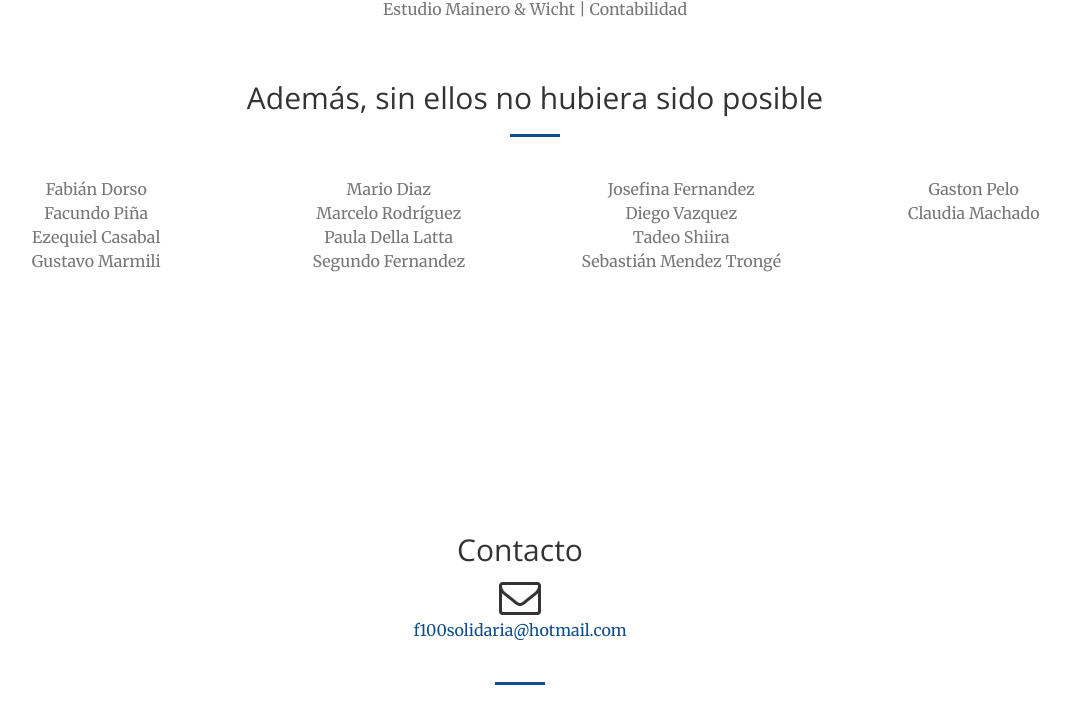
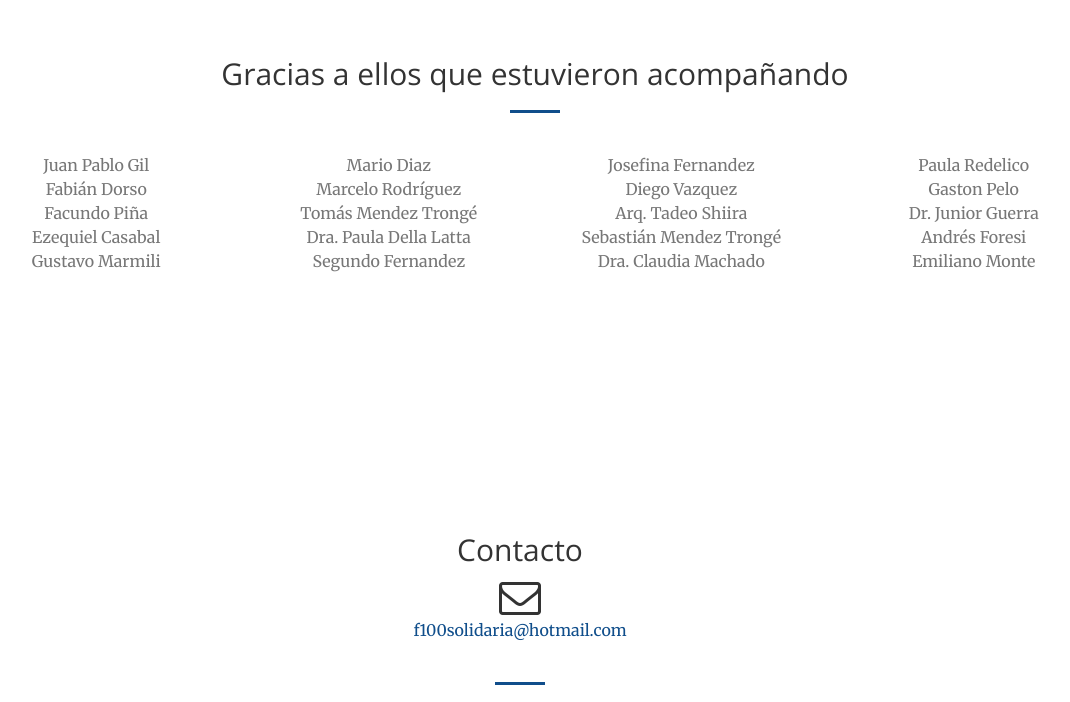
Before and after one commit to MarceloCorpucci/lachatasolidaria, a website: page index.html in a window 1280 px wide. Shown: the part 6576-7278 px from the top of the page, without its empty margins (120-1190 px from the left). Drawn offline with nearby package versions, Linux system fonts and the light colour scheme.

Commit message:
wip lista de colaboradores

```diff
--- a/index.html
+++ b/index.html
@@ -570,7 +570,7 @@
         </div>
         <div class="container">
             <div class="row">
-                <div class="col-lg-3 col-md-6 text-center">
+                <div class="col-xs-6 col-md-4 text-center">
                     <div class="service-box">
                         <p class="text-muted">Farmaceutica María Lorena Beitia</p>
                         <p class="text-muted">Dra. Sandra Lopez Osornio</p>
@@ -578,7 +578,7 @@
                         <p class="text-muted">Lic. en psicóloga Cecilia Valls</p>
                     </div>
                 </div>
-                <div class="col-lg-3 col-md-6 text-center">
+                <div class="col-xs-6 col-md-4 text-center">
                     <div class="service-box">
                         <p class="text-muted">Dra. Maria Cristina Sierra</p>
                         <p class="text-muted">Odontólogo Agustín Pereda</p>
@@ -586,7 +586,7 @@
                         <p class="text-muted">Odontóloga María Agustina Corti</p>
                     </div>
                 </div>
-                <div class="col-lg-3 col-md-6 text-center">
+                <div class="col-xs-6 col-md-4 text-center">
                     <div class="service-box">
                         <p class="text-muted">Dra. María Soler</p>
                         <p class="text-muted">Bioquímica Yanina Martinez</p>
@@ -628,7 +628,7 @@
         <div class="container">
             <div class="row">
                 <div class="col-lg-12 text-center">
-                    <h2 class="section-heading">Además, sin ellos no hubiera sido posible</h2>
+                    <h2 class="section-heading">Gracias a ellos que estuvieron acompañando</h2>
                     <hr class="primary">
                 </div>
             </div>
@@ -637,6 +637,7 @@
             <div class="row">
                 <div class="col-lg-3 col-md-6 text-center">
                     <div class="service-box">
+                        <p class="text-muted">Juan Pablo Gil</p>
                         <p class="text-muted">Fabián Dorso</p>
                         <p class="text-muted">Facundo Piña</p>
                         <p class="text-muted">Ezequiel Casabal</p>
@@ -647,7 +648,8 @@
                     <div class="service-box">
                         <p class="text-muted">Mario Diaz</p>
                         <p class="text-muted">Marcelo Rodríguez</p>
-                        <p class="text-muted">Paula Della Latta</p>
+                        <p class="text-muted">Tomás Mendez Trongé</p>
+                        <p class="text-muted">Dra. Paula Della Latta</p>
                         <p class="text-muted">Segundo Fernandez</p>
                     </div>
                 </div>
@@ -655,14 +657,18 @@
                     <div class="service-box">
                         <p class="text-muted">Josefina Fernandez</p>
                         <p class="text-muted">Diego Vazquez</p>
-                        <p class="text-muted">Tadeo Shiira</p>
+                        <p class="text-muted">Arq. Tadeo Shiira</p>
                         <p class="text-muted">Sebastián Mendez Trongé</p>
+                        <p class="text-muted">Dra. Claudia Machado</p>
                     </div>
                 </div>
                 <div class="col-lg-3 col-md-6 text-center">
                     <div class="service-box">
+                        <p class="text-muted">Paula Redelico</p>
                         <p class="text-muted">Gaston Pelo</p>
-                        <p class="text-muted">Claudia Machado</p>
+                        <p class="text-muted">Dr. Junior Guerra</p>
+                        <p class="text-muted">Andrés Foresi</p>
+                        <p class="text-muted">Emiliano Monte</p>
                     </div>
                 </div>
             </div>
```
